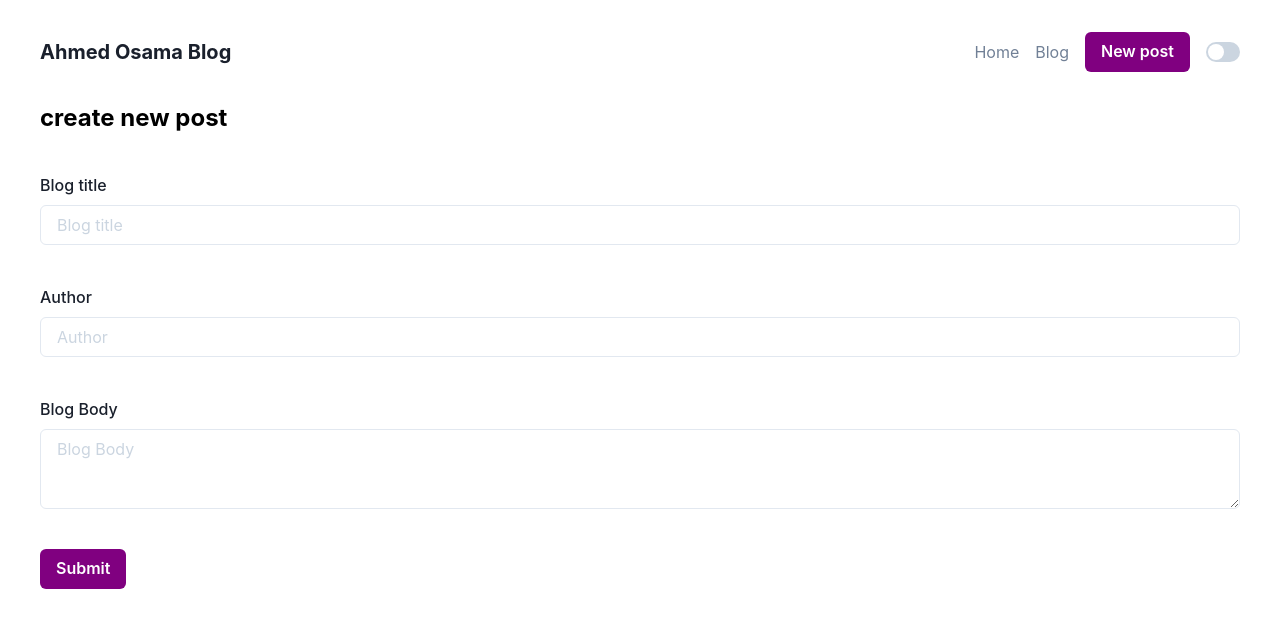
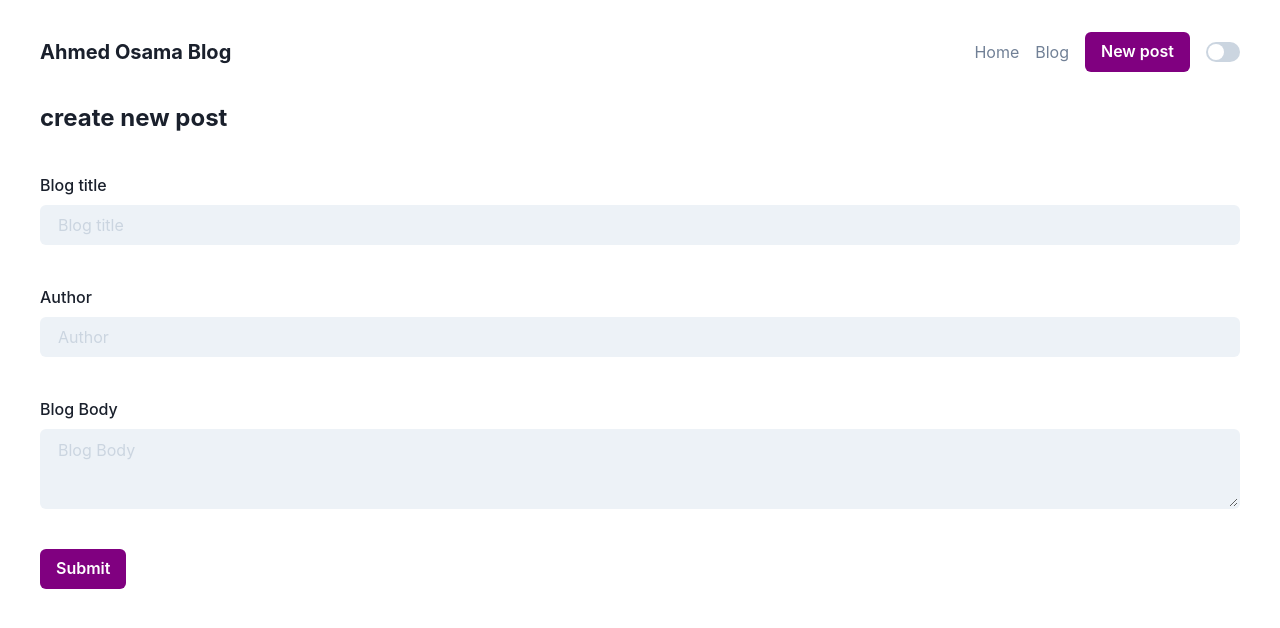
Before and after one commit to Ahmed-Osama-Salem/Blog-Nextjs, a Next.js app: page /newpost in a window 1280 px wide. Shown: the top 628 px of the page. Built offline with nearby package versions, Linux system fonts and the light colour scheme; what @chakra-ui/next-js would draw is missing.

Commit message:
pref(mutation):  pref mutation variables

```diff
--- /dev/null
+++ b/src/component/modules/posts/PostCreated.tsx
@@ -0,0 +1,47 @@
+import { Button } from '@chakra-ui/button';
+import { Heading, VStack } from '@chakra-ui/react';
+import { useRouter } from 'next/router';
+import type { UseMutationResult } from 'react-query';
+
+import type { CreatePostValues } from '@/apps/forms/createPostForm';
+import BlogLayout from '@/component/layouts/BlogLayout';
+
+import SecondPostCard from './SecondPostCard';
+
+const PostCreated = ({
+  mutation,
+}: {
+  mutation: UseMutationResult<void, unknown, CreatePostValues, unknown>;
+}) => {
+  const date = new Date().toDateString();
+  const router = useRouter();
+
+  return (
+    <BlogLayout>
+      <VStack spacing={20} align="center" p="10" maxW="1280" mx="auto">
+        <Heading as="h2" fontSize="4xl" fontWeight="semibold">
+          Your Post created successfully
+        </Heading>
+        <SecondPostCard
+          author={mutation.variables?.author as string}
+          title={mutation.variables?.blogTitle as string}
+          date={date}
+          brif={mutation.variables?.blogBody as string}
+          image="https://images.unsplash.com/photo-1531297484001-80022131f5a1?ixlib=rb-4.0.3&ixid=M3wxMjA3fDB8MHxwaG90by1wYWdlfHx8fGVufDB8fHx8fA%3D%3D&auto=format&fit=crop&w=2020&q=80"
+        />
+        <Button
+          color="white"
+          variant="solid"
+          style={{ backgroundColor: 'purple' }}
+          onClick={() => {
+            router.push('/');
+          }}
+        >
+          back to home
+        </Button>
+      </VStack>
+    </BlogLayout>
+  );
+};
+
+export default PostCreated;
--- a/src/component/sections/HomePage.tsx
+++ b/src/component/sections/HomePage.tsx
@@ -19,6 +19,7 @@ const HomePage = ({ posts }: { posts: PostProps[] }) => {
   const text = 'THE  BLOG';
 
   const cardRef = useRef(null);
+  const headerRef = useRef(null);
 
   const { scrollYProgress } = useScroll({
     target: cardRef,
@@ -26,12 +27,18 @@ const HomePage = ({ posts }: { posts: PostProps[] }) => {
   });
 
   const opacity = useTransform(scrollYProgress, [0, 1.2], [0.1, 3]);
-  const y = useTransform(scrollYProgress, [0.2, 2.3], [0, -100]);
+  const y = useTransform(scrollYProgress, [0.2, 1.7], [0, -100]);
+
   return (
-    <VStack spacing={8} align="stretch">
+    <VStack spacing={14} align="stretch">
       <Divider />
       <Flex justifyContent="center" align="center">
-        <motion.div initial={{ opacity: 0 }} animate={{ opacity: 1 }}>
+        <motion.div
+          initial={{ opacity: 0 }}
+          animate={{ opacity: 1 }}
+          ref={headerRef}
+          style={{ y }}
+        >
           <Heading
             as="h1"
             fontSize={{ base: '6xl', md: '8xl', lg: '260px' }}
--- a/src/pages/newpost/index.tsx
+++ b/src/pages/newpost/index.tsx
@@ -8,14 +8,17 @@ import {
   Stack,
   Textarea,
   useToast,
+  VStack,
 } from '@chakra-ui/react';
 import { Field, Form, Formik } from 'formik';
 import { useMutation, useQueryClient } from 'react-query';
 
 import { initialValues, validationSchema } from '@/apps/forms/createPostForm';
 import { createNewPost } from '@/apps/server/handleFetchPosts';
+import LoadingSpinner from '@/component/elements/LoadingSpinner';
 import BlogLayout from '@/component/layouts/BlogLayout';
 import { Meta } from '@/component/layouts/Meta';
+import PostCreated from '@/component/modules/posts/PostCreated';
 import { Main } from '@/component/templates/Main';
 
 const Index = () => {
@@ -50,12 +53,31 @@ const Index = () => {
     },
   });
 
-  console.log(mutation);
+  if (mutation.isLoading) {
+    return <LoadingSpinner />;
+  }
+
+  if (mutation.isError) {
+    return (
+      <BlogLayout>
+        <VStack spacing={20} align="center" p="10" maxW="1280" mx="auto">
+          <Heading as="h2" fontSize="4xl" fontWeight="semibold">
+            Sorry , we have error accuored right now , please try again
+          </Heading>
+        </VStack>
+      </BlogLayout>
+    );
+  }
+
+  if (mutation.isSuccess) {
+    // console.log(mutation.variables);
+    return <PostCreated mutation={mutation} />;
+  }
 
   return (
     <Main meta={<Meta title="New Post" description="create new post" />}>
       <BlogLayout>
-        <Heading size="md" color="black" fontWeight="bold" fontSize="2xl">
+        <Heading size="lg" fontWeight="bold" fontSize="2xl">
           create new post
         </Heading>
         <Stack py="10">
@@ -73,7 +95,11 @@ const Index = () => {
                     isInvalid={form.errors.blogTitle && form.touched.blogTitle}
                   >
                     <FormLabel>Blog title</FormLabel>
-                    <Input {...field} placeholder="Blog title" />
+                    <Input
+                      {...field}
+                      placeholder="Blog title"
+                      variant="filled"
+                    />
                     <FormErrorMessage>{form.errors.blogTitle}</FormErrorMessage>
                   </FormControl>
                 )}
@@ -84,7 +110,7 @@ const Index = () => {
                     isInvalid={form.errors.author && form.touched.author}
                   >
                     <FormLabel>Author</FormLabel>
-                    <Input {...field} placeholder="Author" />
+                    <Input {...field} placeholder="Author" variant="filled" />
                     <FormErrorMessage>{form.errors.author}</FormErrorMessage>
                   </FormControl>
                 )}
@@ -95,7 +121,11 @@ const Index = () => {
                     isInvalid={form.errors.blogBody && form.touched.blogBody}
                   >
                     <FormLabel>Blog Body</FormLabel>
-                    <Textarea {...field} placeholder="Blog Body" />
+                    <Textarea
+                      {...field}
+                      placeholder="Blog Body"
+                      variant="filled"
+                    />
                     <FormErrorMessage>{form.errors.blogBody}</FormErrorMessage>
                   </FormControl>
                 )}
```
